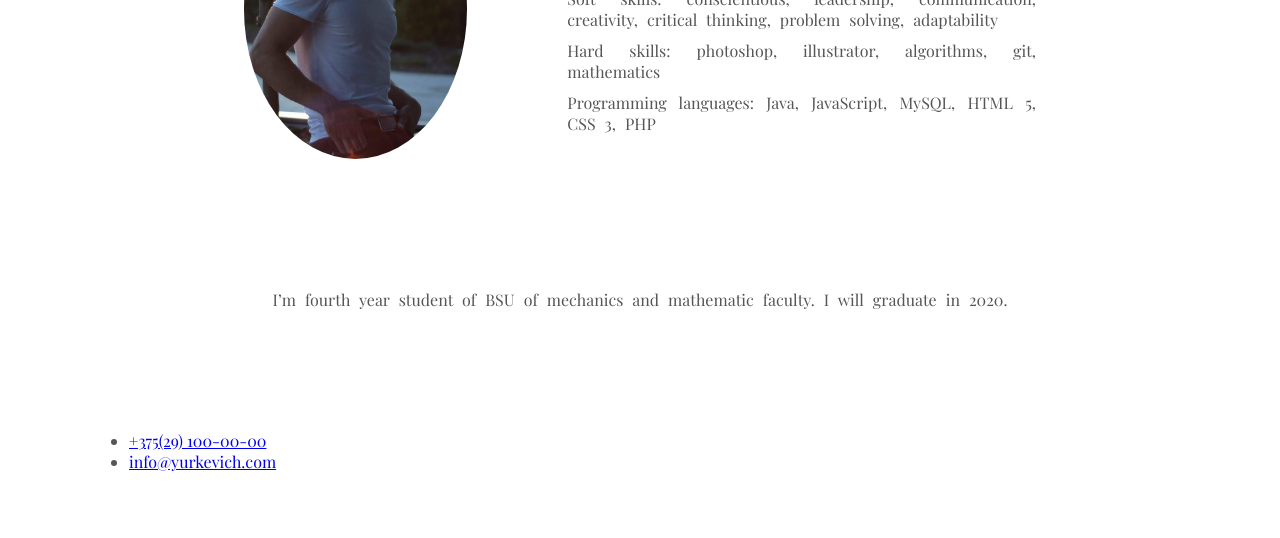
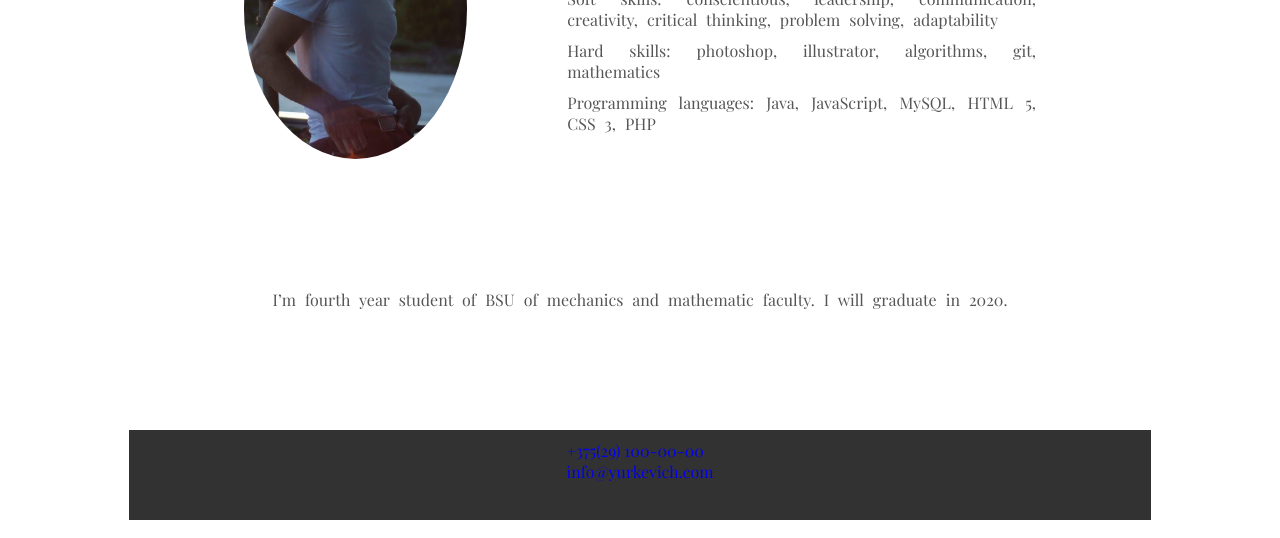
Before and after one commit to yurkevich-serj/rsschool-2019Q1-cv, a plain HTML site: page index.html in a window 1280 px wide. Shown: the part 262-800 px from the top of the page. Drawn offline with nearby package versions, Linux system fonts and the light colour scheme.

Commit message:
style: add style for footer

```diff
--- a/assets/css/style.css
+++ b/assets/css/style.css
@@ -90,3 +90,19 @@ nav ul {
     margin-top: 120px;
     margin-bottom: 120px;
 }
+
+footer {
+    display: flex;
+    justify-content: center;
+    background-color: #323232;
+    height: 80px;
+    padding-top: 10px;
+}
+
+.contacts ul {
+    list-style-type: none;
+}
+
+.contacts a{
+    text-decoration: none;
+}
```
